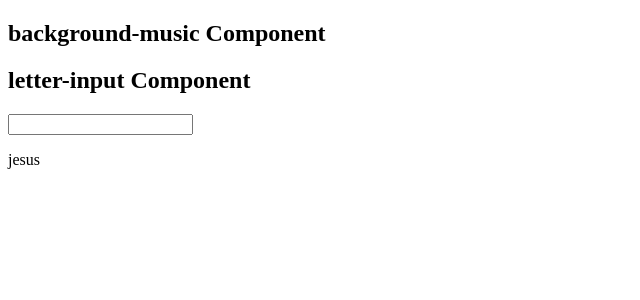
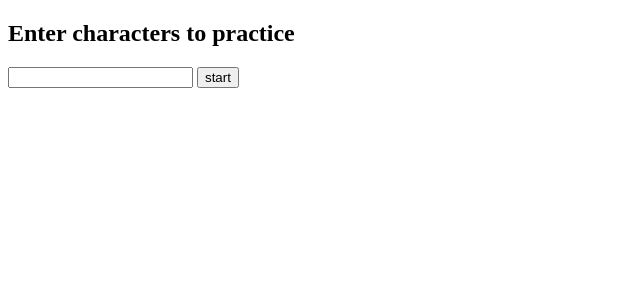
Before and after one commit to gesab001/typing2, a Vue app: page / in a window 1280 px wide. Shown: the top 300 px of the page, without its empty margins (0-640 px from the left). Built offline with nearby package versions, Linux system fonts and the light colour scheme.

Commit message:
added music

```diff
--- a/src/App.vue
+++ b/src/App.vue
@@ -1,12 +1,9 @@
 <template  lang="html">
    <div >
-      <BackgroundMusic/>
+      <BackgroundMusic v-if="playbackgroundmusic"/>
       <BallonPrinter v-if="showinput" v-on:childToParent="onReceivingMessage"/>
-      <ScoreBoard v-if="showscoreboard"/>
       <BallonProducer  v-if="fly" :message="letters"/>
       <button v-if="newgame" v-on:click="createNewGame" >new word</button>
-      <p>{{letters}}</p>
-      <p>{{test}}</p>
    </div>
 
 </template>
@@ -15,14 +12,12 @@
 
 import BallonPrinter from './components/BallonPrinter.vue'
 import BallonProducer from './components/BallonProducer.vue'
-import ScoreBoard from './components/ScoreBoard.vue'
 import BackgroundMusic from './components/BackgroundMusic.vue'
 export default {
   name: 'App',
   components: {
     BallonPrinter,
     BallonProducer,
-    ScoreBoard,
     BackgroundMusic
   },
   data () {
@@ -31,8 +26,8 @@ export default {
        fly: false,
        showinput: true,
        newgame: false,
-       showscoreboard: false
-
+       showscoreboard: false,
+       playbackgroundmusic: false
      }
   },
   methods: {
@@ -43,13 +38,16 @@ export default {
        this.newgame = true
        localStorage.setItem("score", 0)
        this.showscoreboard = true
+       this.playbackgroundmusic = true
 
     },
     createNewGame() {
+       window.location.reload()
          this.showinput = true
          this.fly = false
          this.newgame = false,
          this.showscoreboard = false
+         this.playbackgroundmusic = false
       }
   }
 }
--- a/src/components/BackgroundMusic.vue
+++ b/src/components/BackgroundMusic.vue
@@ -1,7 +1,11 @@
 <template lang="html">
 
   <section class="background-music">
-    <h1>background-music Component</h1>
+      <audio autoplay>
+      <source src="horse.ogg" type="audio/ogg">
+      <source src="https://raw.githubusercontent.com/gesab001/assets/master/music/tell-it-on-the-mountain.mp3" type="audio/mpeg">
+    Your browser does not support the audio element.
+    </audio>
   </section>
 
 </template>
--- a/src/components/Ballon.vue
+++ b/src/components/Ballon.vue
@@ -44,20 +44,20 @@
         window.addEventListener('keyup', (e) => {
             if(this.letter==e.key & this.bottom>-10){
                   this.popBallon();
+                  this.addScore();
 
 
 
             }else{
+                 this.score = 0;
                  this.showscore = false;
                  this.playBallonPop = false;
+
             }
 
         });
        this.startInterval();
-       this.score = localStorage.getItem("score");
-       if (this.score==null){
-             this.score = 0;
-       }
+
     },
     methods: {
         startInterval() {
@@ -79,11 +79,18 @@
             this.styleObject.left = (Math.floor(Math.random() * 90)).toString() + '%';
             this.paintBallon();
 
+
+
+        },
+        addScore(){
             this.score = localStorage.getItem("score");
             this.score++;
             this.showscore = true;
             localStorage.setItem("score", this.score);
-
+        },
+        initializeScore(){
+           this.score = 0;
+           localStorage.setItem("score", 0);
         }
     }
 
--- a/src/components/BallonPrinter.vue
+++ b/src/components/BallonPrinter.vue
@@ -1,9 +1,9 @@
 <template lang="html">
 
   <section class="letter-input">
-    <h1>letter-input Component</h1>
+    <h1>Enter characters to practice</h1>
 
-    <input @keyup.enter="submit">
+    <input @keyup.enter="submit"> <button @click="submit">start</button>
 
 
   </section>
--- /dev/null
+++ b/vue.config.js
@@ -0,0 +1,5 @@
+module.exports = {
+  publicPath: process.env.NODE_ENV === 'production'
+    ? '/typing2/'
+    : '/'
+}
```
Also changed, not shown: 1 other file (tests, documents, lock files or other folders).
